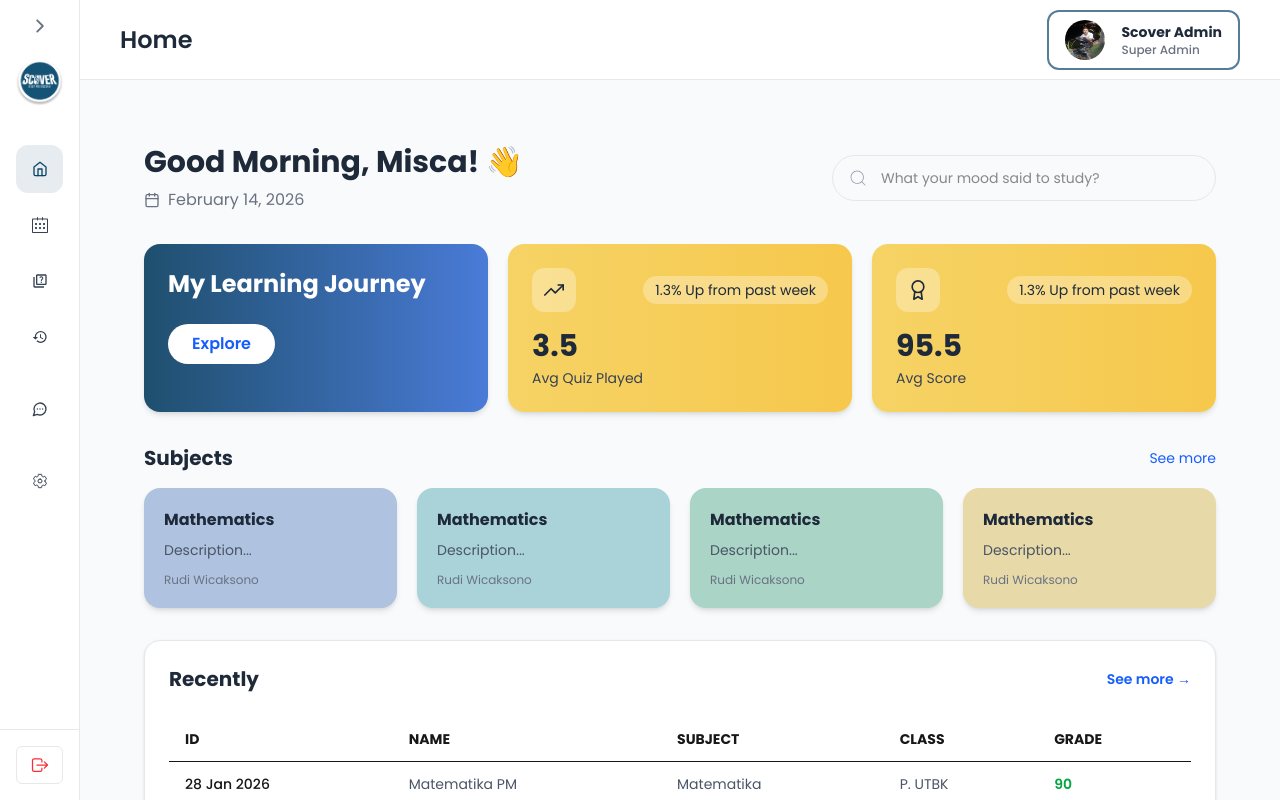
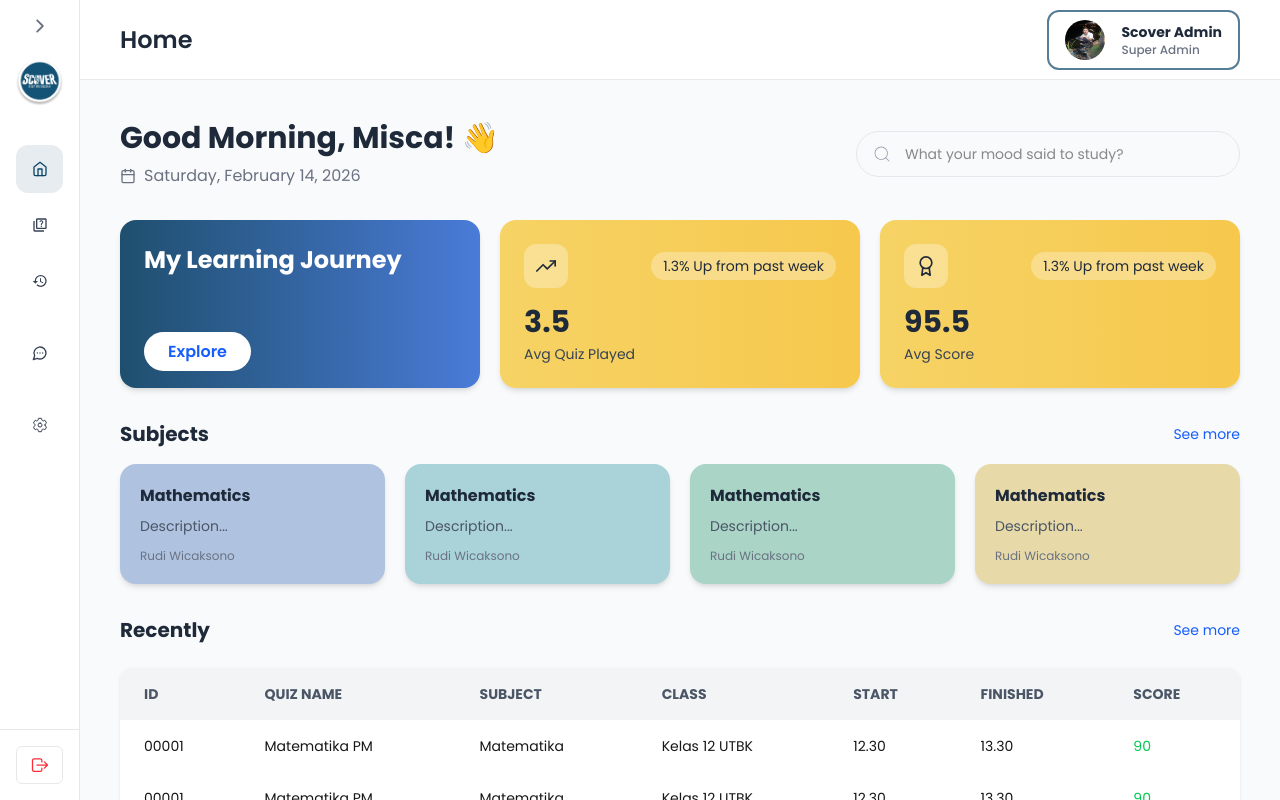
Before and after one commit to bimantaraaryasatya/Quiz_Scover, a Next.js app: page /student/home in a window 1280 px wide. Built offline with nearby package versions, Linux system fonts and the light colour scheme; no server answers.

Commit message:
fix: fix design page home admin and student

```diff
--- a/app/admin/home/page.tsx
+++ b/app/admin/home/page.tsx
@@ -1,6 +1,7 @@
 "use client"
 
 import { useEffect, useState } from "react"
+import { FiCalendar } from "react-icons/fi"
 import Icon_Dashboard from "@/public/images/Icon_Dashboard.png"
 import Icon_Dashboard2 from "@/public/images/Icon_Dashboard2.png"
 import Icon_Dashboard3 from "@/public/images/Icon_Dashboard3.png"
@@ -8,9 +9,17 @@ import Icon_Dashboard3 from "@/public/images/Icon_Dashboard3.png"
 export default function AdminHome() {
   const [date, setDate] = useState("")
 
+  const getGreeting = () => {
+    const hour = new Date().getHours()
+
+    if (hour < 12) return "Good Morning"
+    if (hour < 18) return "Good Afternoon"
+    return "Good Evening"
+  }
+
   useEffect(() => {
     const now = new Date()
-    const formatted = now.toLocaleDateString("id-ID", {
+    const formatted = now.toLocaleDateString("en-US", {
       weekday: "long",
       year: "numeric",
       month: "long",
@@ -56,8 +65,8 @@ export default function AdminHome() {
   return (
     <div className="bg-gray-50 min-h-screen">
       <div className="mb-6">
-        <h1 className="text-2xl font-bold">Good Morning, Admin</h1>
-        <p className="text-gray-500">{date}</p>
+        <h1 className="text-3xl font-bold">{getGreeting()}, Admin</h1>
+        <p className="text-gray-500 flex gap-2 items-center"><FiCalendar /> {date}</p>
       </div>
 
       <div className="flex flex-col lg:flex-row justify-between gap-6">
--- a/app/student/home/page.tsx
+++ b/app/student/home/page.tsx
@@ -3,13 +3,13 @@
 import { useState } from "react"
 import { CiSearch } from "react-icons/ci"
 import { FiTrendingUp, FiCalendar, FiAward } from "react-icons/fi"
-import { FaChartLine } from "react-icons/fa"
 
 export default function TentorHome() {
 
     const [search, setSearch] = useState("")
 
     const currentDate = new Date().toLocaleDateString('en-US', {
+        weekday: "long",
         year: 'numeric',
         month: 'long',
         day: 'numeric'
@@ -24,7 +24,7 @@ export default function TentorHome() {
     }
 
     return (
-        <div className="bg-gray-50 min-h-screen p-6">
+        <div className="bg-gray-50 min-h-screen">
 
             {/* Header */}
             <div className="flex flex-col lg:flex-row lg:items-center lg:justify-between gap-4 mb-8">
@@ -62,21 +62,24 @@ export default function TentorHome() {
             <div className="grid grid-cols-1 md:grid-cols-3 gap-5 mb-8">
 
                 {/* Journey Card */}
-                <div className="bg-gradient-to-r from-[#1f4f6e] to-[#4a7bd8] rounded-2xl p-6 text-white shadow-md">
-
+                <div className="bg-linear-to-r from-[#1f4f6e] to-[#4a7bd8] rounded-2xl p-6 text-white shadow-md flex flex-col justify-between">
+                    <div>
                         <h2 className="text-2xl font-bold mb-6">
                             My Learning Journey
                         </h2>
+                    </div>
 
-                    <button className="bg-white text-blue-600 font-semibold py-2 px-6 rounded-full hover:bg-blue-50 transition">
+                    <div>
+                        <a href="/student/history" className="bg-white text-blue-600 font-semibold py-2 px-6 rounded-full hover:bg-blue-50 transition">
                             Explore
-                    </button>
+                        </a>
 
+                    </div>
                 </div>
 
 
                 {/* Avg Quiz */}
-                <div className="bg-gradient-to-r from-[#F6D365] to-[#F6C84C] rounded-2xl p-6 text-gray-800 shadow-md">
+                <div className="bg-linear-to-r from-[#F6D365] to-[#F6C84C] rounded-2xl p-6 text-gray-800 shadow-md">
 
                     <div className="flex items-center justify-between mb-4">
 
@@ -102,7 +105,7 @@ export default function TentorHome() {
 
 
                 {/* Avg Score */}
-                <div className="bg-gradient-to-r from-[#F6D365] to-[#F6C84C] rounded-2xl p-6 text-gray-800 shadow-md">
+                <div className="bg-linear-to-r from-[#F6D365] to-[#F6C84C] rounded-2xl p-6 text-gray-800 shadow-md">
 
                     <div className="flex items-center justify-between mb-4">
 
@@ -138,16 +141,16 @@ export default function TentorHome() {
                         Subjects
                     </h2>
 
-                    <button className="text-sm text-blue-600 hover:text-blue-700">
+                    <a href="/student/quiz-available" className="text-sm text-blue-600 hover:text-blue-700">
                         See more
-                    </button>
+                    </a>
 
                 </div>
 
 
                 <div className="grid grid-cols-1 sm:grid-cols-2 lg:grid-cols-4 gap-5">
 
-                    <div className="bg-[#AFC3E0] rounded-2xl p-5 shadow-md hover:shadow-lg transition">
+                    <div className="bg-[#AFC3E0] rounded-2xl p-5 shadow-md hover:shadow-lg transition hover:cursor-pointer">
                         <h3 className="font-bold text-gray-800 mb-2">Mathematics</h3>
                         <p className="text-gray-600 text-sm mb-3">Description...</p>
                         <p className="text-gray-500 text-xs">Rudi Wicaksono</p>
@@ -177,7 +180,7 @@ export default function TentorHome() {
 
 
             {/* Recently Table */}
-            <div className="bg-white border border-gray-200 rounded-2xl p-6 shadow-sm mb-8">
+            <div className=" mb-8">
 
                 <div className="flex items-center justify-between mb-6">
 
@@ -185,134 +188,44 @@ export default function TentorHome() {
                         Recently
                     </h2>
 
-                    <button className="text-blue-600 text-sm font-semibold">
-                        See more →
-                    </button>
+                    <a href="/student/history" className="text-blue-600 hover:text-blue-700 text-sm">
+                        See more
+                    </a>
 
                 </div>
 
 
-                <div className="overflow-x-auto">
-
-                    <table className="w-full">
-
-                        <thead>
-                            <tr className="border-b">
-
-                                <th className="text-left py-3 px-4 text-sm">ID</th>
-                                <th className="text-left py-3 px-4 text-sm">NAME</th>
-                                <th className="text-left py-3 px-4 text-sm">SUBJECT</th>
-                                <th className="text-left py-3 px-4 text-sm">CLASS</th>
-                                <th className="text-left py-3 px-4 text-sm">GRADE</th>
-
+                <div className="bg-white rounded-xl shadow-sm mt-6 overflow-x-auto">
+                    <table className="w-full text-sm">
+                        <thead className="bg-gray-100 text-gray-600">
+                            <tr>
+                            <th className="px-6 py-4 text-left">ID</th>
+                            <th className="px-6 py-4 text-left">QUIZ NAME</th>
+                            <th className="px-6 py-4 text-left">SUBJECT</th>
+                            <th className="px-6 py-4 text-left">CLASS</th>
+                            <th className="px-6 py-4 text-left">START</th>
+                            <th className="px-6 py-4 text-left">FINISHED</th>
+                            <th className="px-6 py-4 text-left">SCORE</th>
                             </tr>
                         </thead>
-
                         <tbody>
-
-                            {[
-                                {
-                                    id: "28 Jan 2026",
-                                    name: "Matematika PM",
-                                    subject: "Matematika",
-                                    class: "P. UTBK",
-                                    grade: "90"
-                                },
-                                {
-                                    id: "27 Jan 2026",
-                                    name: "Physics Basic",
-                                    subject: "Physics",
-                                    class: "10-A",
-                                    grade: "85"
-                                },
-                                {
-                                    id: "26 Jan 2026",
-                                    name: "Chemistry Lab",
-                                    subject: "Chemistry",
-                                    class: "10-B",
-                                    grade: "78"
-                                }
-                            ].map((item, index) => (
-
-                                <tr
-                                    key={index}
-                                    className="border-b hover:bg-gray-50"
-                                >
-
-                                    <td className="py-3 px-4 text-sm font-medium">
-                                        {item.id}
+                            {[1, 2, 3].map((item) => (
+                            <tr key={item} className="hover:bg-gray-50 transition-colors">
+                                <td className="px-6 py-4">00001</td>
+                                <td className="px-6 py-4">
+                                Matematika PM
                                 </td>
-
-                                    <td className="py-3 px-4 text-sm text-gray-600">
-                                        {item.name}
-                                    </td>
-
-                                    <td className="py-3 px-4 text-sm text-gray-600">
-                                        {item.subject}
-                                    </td>
-
-                                    <td className="py-3 px-4 text-sm text-gray-600">
-                                        {item.class}
-                                    </td>
-
-                                    <td className="py-3 px-4 text-sm font-semibold text-green-600">
-                                        {item.grade}
-                                    </td>
-
+                                <td className="px-6 py-4">Matematika</td>
+                                <td className="px-6 py-4">Kelas 12 UTBK</td>
+                                <td className="px-6 py-4">12.30</td>
+                                <td className="px-6 py-4">13.30</td>
+                                <td className="px-6 py-4 text-green-500">90</td>
                             </tr>
-
                             ))}
-
                         </tbody>
-
                     </table>
-
                 </div>
-
             </div>
-
-
-            {/* Learning Streak */}
-            <div className="bg-gradient-to-r from-orange-500 to-red-500 rounded-2xl p-6 text-white shadow-md">
-
-                <div className="flex items-center justify-between">
-
-                    <div>
-
-                        <h2 className="text-2xl font-bold mb-2 flex items-center gap-2">
-                            <FaChartLine />
-                            Learning Streak
-                        </h2>
-
-                        <p className="text-orange-100 mb-4">
-                            Keep up the great work!
-                        </p>
-
-                        <div className="flex gap-6">
-
-                            <div>
-                                <p className="text-3xl font-bold">7</p>
-                                <p className="text-sm text-orange-100">Days</p>
-                            </div>
-
-                            <div>
-                                <p className="text-3xl font-bold">25</p>
-                                <p className="text-sm text-orange-100">Quizzes</p>
-                            </div>
-
-                            <div>
-                                <p className="text-3xl font-bold">92%</p>
-                                <p className="text-sm text-orange-100">Accuracy</p>
-                            </div>
-
-                        </div>
-
-                    </div>
-
-                </div>
-
-            </div>
-
         </div>
     )
 }
--- a/app/student/menuList.tsx
+++ b/app/student/menuList.tsx
@@ -22,13 +22,13 @@ let MenuList: IPropMenu[] = [
         icon: <FiHome/>,
         category: "dashboard"
     },
-    {
-        id: `daily-quiz`,
-        path: `/student/daily-quiz`,
-        label: `Daily Quiz`,
-        icon: <SlCalender/>,
-        category: "dashboard"
-    },
+    // {
+    //     id: `daily-quiz`,
+    //     path: `/student/daily-quiz`,
+    //     label: `Daily Quiz`,
+    //     icon: <SlCalender/>,
+    //     category: "dashboard"
+    // },
     {
         id: `quiz-available`,
         path: `/student/quiz-available`,
```
Lines whose indentation alone changed are shown as unchanged.
